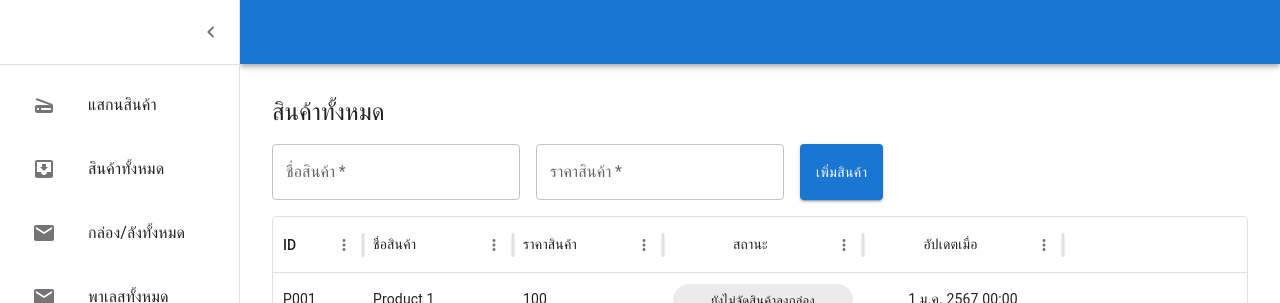
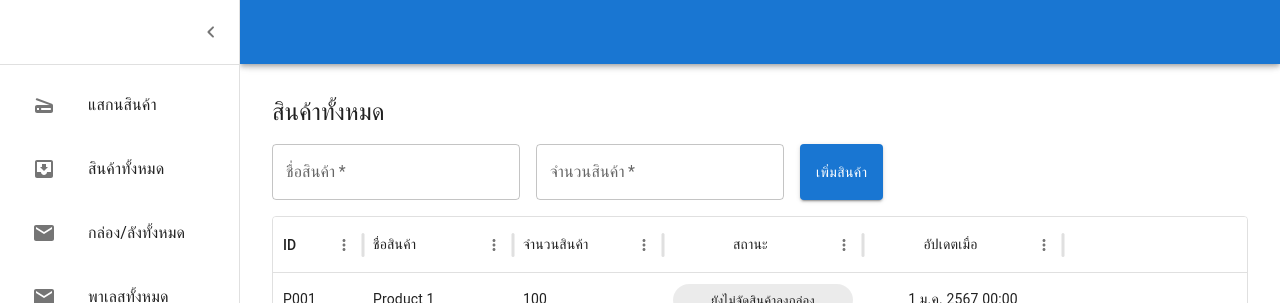
Before and after one commit to palmmy2542/barcode-packing, a React (Vite) app: page / in a window 1280 px wide. Shown: the top 303 px of the page. Built offline with nearby package versions, Linux system fonts and the light colour scheme.

Commit message:
update: naming

```diff
--- a/src/pages/ProductScanning/ProductScanning.tsx
+++ b/src/pages/ProductScanning/ProductScanning.tsx
@@ -70,7 +70,7 @@ const ProductScanning = () => {
       },
       {
         field: "amount",
-        headerName: "ราคาสินค้า",
+        headerName: "จำนวนสินค้า",
         width: 150,
         editable: true,
       },
--- a/src/pages/Products/Products.tsx
+++ b/src/pages/Products/Products.tsx
@@ -37,7 +37,7 @@ const Products = () => {
         />
         <TextField
           name="amount"
-          label="ราคาสินค้า"
+          label="จำนวนสินค้า"
           type="number"
           onChange={(event) =>
             setNewProduct({ ...newProduct, amount: Number(event.target.value) })
--- a/src/pages/Products/utils.tsx
+++ b/src/pages/Products/utils.tsx
@@ -12,7 +12,7 @@ export const columns: GridColDef[] = [
   },
   {
     field: "amount",
-    headerName: "ราคาสินค้า",
+    headerName: "จำนวนสินค้า",
     width: 150,
     editable: true,
   },
```
